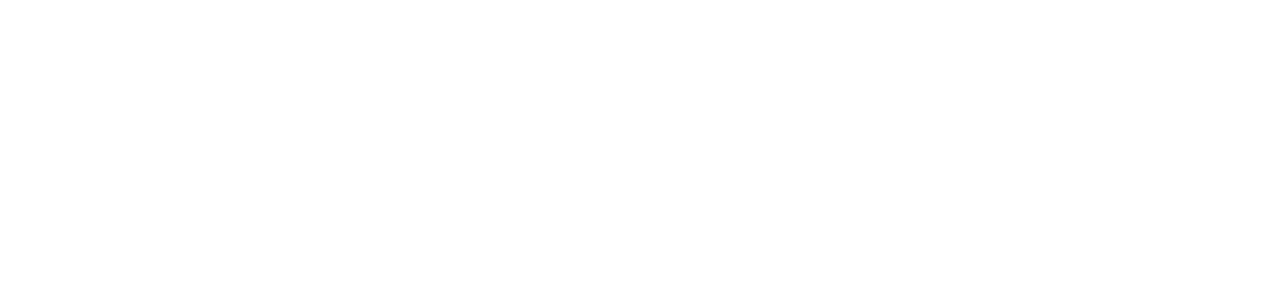
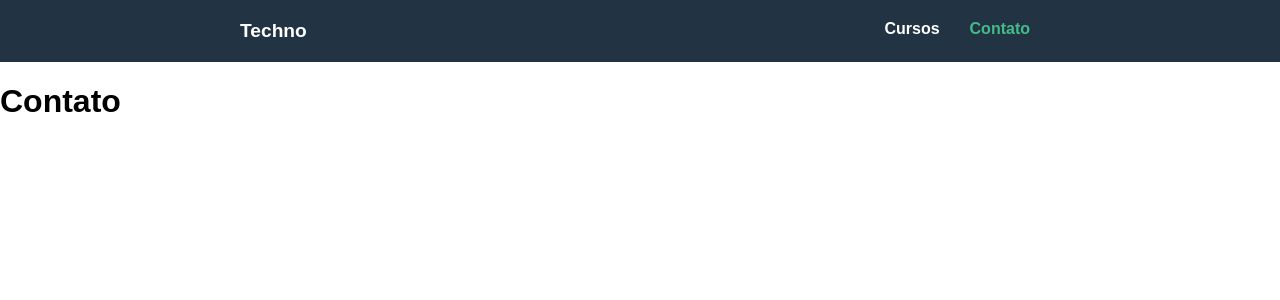
Before and after one commit to michel-cm/Vue.js-Techno, a Vue app: page /contato in a window 1280 px wide. Shown: the top 300 px of the page. Built offline with nearby package versions, Linux system fonts and the light colour scheme.

Commit message:
Header criado

```diff
--- a/src/App.vue
+++ b/src/App.vue
@@ -1,7 +1,39 @@
 <template>
   <div id="app">
+    <TheHeader />
     <router-view></router-view>
   </div>
 </template>
 
-<style></style>
+<script>
+import TheHeader from "@/components/TheHeader.vue";
+
+export default {
+  components: {
+    TheHeader,
+  },
+};
+</script>
+
+<style>
+body {
+  margin: 0px;
+  font-family: "Avenir", Arial, Helvetica, sans-serif;
+}
+
+ul {
+  list-style: none;
+  padding: 0px;
+  margin: 0px;
+}
+
+a {
+  font-weight: bold;
+  text-decoration: none;
+  color: #234;
+}
+
+a.router-link-exact-active {
+  color: #4b8;
+}
+</style>
--- /dev/null
+++ b/src/components/TheHeader.vue
@@ -0,0 +1,59 @@
+<template>
+  <header>
+    <nav>
+      <div class="logo">
+        <router-link to="/">Techno</router-link>
+      </div>
+      <ul>
+        <li><router-link to="/cursos">Cursos</router-link></li>
+        <li><router-link to="/contato">Contato</router-link></li>
+      </ul>
+    </nav>
+  </header>
+</template>
+
+<script>
+export default {
+  name: "TheHeader",
+};
+</script>
+
+<style scoped>
+header {
+  background: #234;
+}
+
+header a {
+  color: white;
+}
+
+nav {
+  max-width: 800px;
+  margin: 0 auto;
+  display: flex;
+  align-content: space-between;
+  padding: 20px;
+}
+
+.logo {
+  flex: 1;
+}
+
+.logo a {
+  font-size: 1.2rem;
+  color: white;
+}
+
+ul li {
+  display: inline-block;
+}
+
+li a {
+  padding: 0 10px;
+  margin-left: 10px;
+}
+
+a.router-link-exact-active {
+  color: #4b8;
+}
+</style>
--- a/src/router.js
+++ b/src/router.js
@@ -1,6 +1,8 @@
 import Vue from "vue";
 import Router from "vue-router";
 import HomeView from "./views/HomeView.vue";
+import ContatoView from "./views/ContatoView.vue";
+import CursosView from "./views/CursosView.vue";
 
 Vue.use(Router);
 
@@ -13,5 +15,15 @@
       name: "home",
       component: HomeView,
     },
+    {
+      path: "/contato",
+      name: "contato",
+      component: ContatoView,
+    },
+    {
+      path: "/cursos",
+      name: "cursos",
+      component: CursosView,
+    },
   ],
 });
--- /dev/null
+++ b/src/views/ContatoView.vue
@@ -0,0 +1,9 @@
+<template>
+  <div><h1>Contato</h1></div>
+</template>
+
+<script>
+export default {
+  name: "ContatoView",
+};
+</script>
--- /dev/null
+++ b/src/views/CursosView.vue
@@ -0,0 +1,9 @@
+<template>
+  <div><h1>Cursos</h1></div>
+</template>
+
+<script>
+export default {
+  name: "CursosView",
+};
+</script>
```
